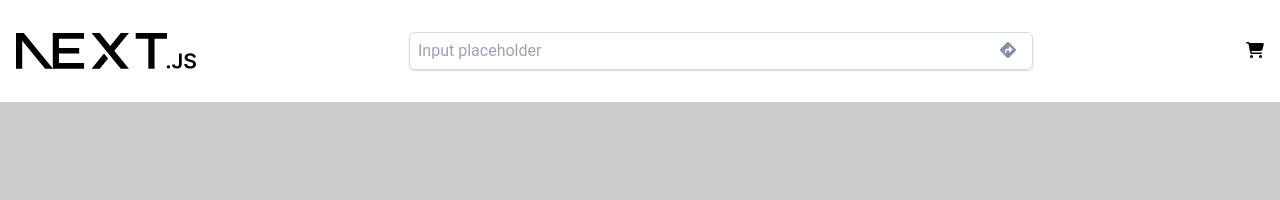
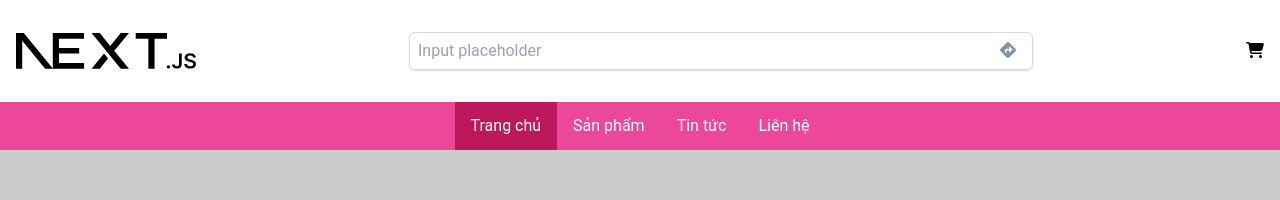
Before and after one commit to nhtuan212/ecommerce-app, a Next.js app: page / in a window 1280 px wide. Shown: the top 200 px of the page. Built offline with nearby package versions, Linux system fonts and the light colour scheme; no server answers.

Commit message:
#update menu component

```diff
--- a/src/app/layout.tsx
+++ b/src/app/layout.tsx
@@ -4,6 +4,7 @@ import type { Metadata } from "next";
 //** Components */
 import HeaderComponent from "@commonComponents/Header";
 import FooterComponent from "@commonComponents/Footer";
+import MenuComponent from "@commonComponents/Menu";
 
 //** Styles */
 import "./globals.scss";
@@ -22,6 +23,7 @@ export default function RootLayout({
         <html lang="en">
             <body className="font-roboto">
                 <HeaderComponent />
+                <MenuComponent />
                 {children}
                 <FooterComponent />
             </body>
--- /dev/null
+++ b/src/components/commons/Menu/index.tsx
@@ -0,0 +1,39 @@
+"use client";
+
+import React from "react";
+import Link from "next/link";
+
+//** Custom Hooks */
+import { usePathnameCustomHook } from "@/helpers/customHooks";
+
+//** Constants */
+import { MenuConfig } from "@/constants/menu";
+
+//** Styles */
+import { twMerge } from "tailwind-merge";
+import styles from "./styles.module.scss";
+
+//** Lodash */
+import { isEmpty } from "lodash";
+
+export default function MenuComponent() {
+    const { pathname } = usePathnameCustomHook();
+
+    return (
+        !isEmpty(MenuConfig) && (
+            <menu className={styles.Menu}>
+                {MenuConfig.map(item => (
+                    <li
+                        className={twMerge(
+                            styles.MenuItem,
+                            item.slug === pathname && styles.MenuItemActive,
+                        )}
+                        key={item.name}
+                    >
+                        <Link href={item.slug}>{item.name}</Link>
+                    </li>
+                ))}
+            </menu>
+        )
+    );
+}
--- /dev/null
+++ b/src/components/commons/Menu/styles.module.scss
@@ -0,0 +1,15 @@
+.Menu {
+    @apply bg-primary flex justify-center items-center text-white;
+
+    &Item {
+        @apply py-3 px-4;
+
+        &Active {
+            @apply bg-primary-700;
+        }
+
+        &:hover {
+            @apply bg-primary-700;
+        }
+    }
+}
--- /dev/null
+++ b/src/constants/menu/index.tsx
@@ -0,0 +1,22 @@
+//** Constants */
+import { TEXT } from "../text";
+import { PAGE } from "../router";
+
+export const MenuConfig = [
+    {
+        name: TEXT.MENU.HOME,
+        slug: PAGE.HOME_PAGE,
+    },
+    {
+        name: TEXT.MENU.PRODUCT,
+        slug: PAGE.EXAMPLE,
+    },
+    {
+        name: TEXT.MENU.NEWS,
+        slug: PAGE.EXAMPLE,
+    },
+    {
+        name: TEXT.MENU.CONTACT,
+        slug: PAGE.EXAMPLE,
+    },
+];
--- a/src/constants/text.ts
+++ b/src/constants/text.ts
@@ -1,4 +1,10 @@
 export const TEXT = {
+    MENU: {
+        HOME: "Trang chủ",
+        PRODUCT: "Sản phẩm",
+        NEWS: "Tin tức",
+        CONTACT: "Liên hệ",
+    },
     IMAGE: {
         ALT: "Image",
     },
--- a/src/helpers/customHooks/index.ts
+++ b/src/helpers/customHooks/index.ts
@@ -1,4 +1,4 @@
-import { useRouter } from "next/navigation";
+import { useRouter, usePathname } from "next/navigation";
 
 //** Router */
 export const useRouterCustomHook = () => {
@@ -6,3 +6,10 @@ export const useRouterCustomHook = () => {
 
     return { ...router };
 };
+
+//** Pathname */
+export const usePathnameCustomHook = () => {
+    const pathname = usePathname();
+
+    return { pathname };
+};
--- a/tailwind.config.ts
+++ b/tailwind.config.ts
@@ -14,7 +14,15 @@ const config: Config = {
             current: "currentColor",
             white: "#ffffff",
             black: "#000000",
-            primary: "#ec4899",
+            primary: {
+                DEFAULT: "#ec4899",
+                100: "#fce7f3",
+                200: "#fbcfe8",
+                300: "#f9a8d4",
+                400: "#f472b6",
+                600: "#db2777",
+                700: "#be185d",
+            },
             error: "#C41C1C",
             success: "#1F7A1F",
             gray: "#8492a6",
```
